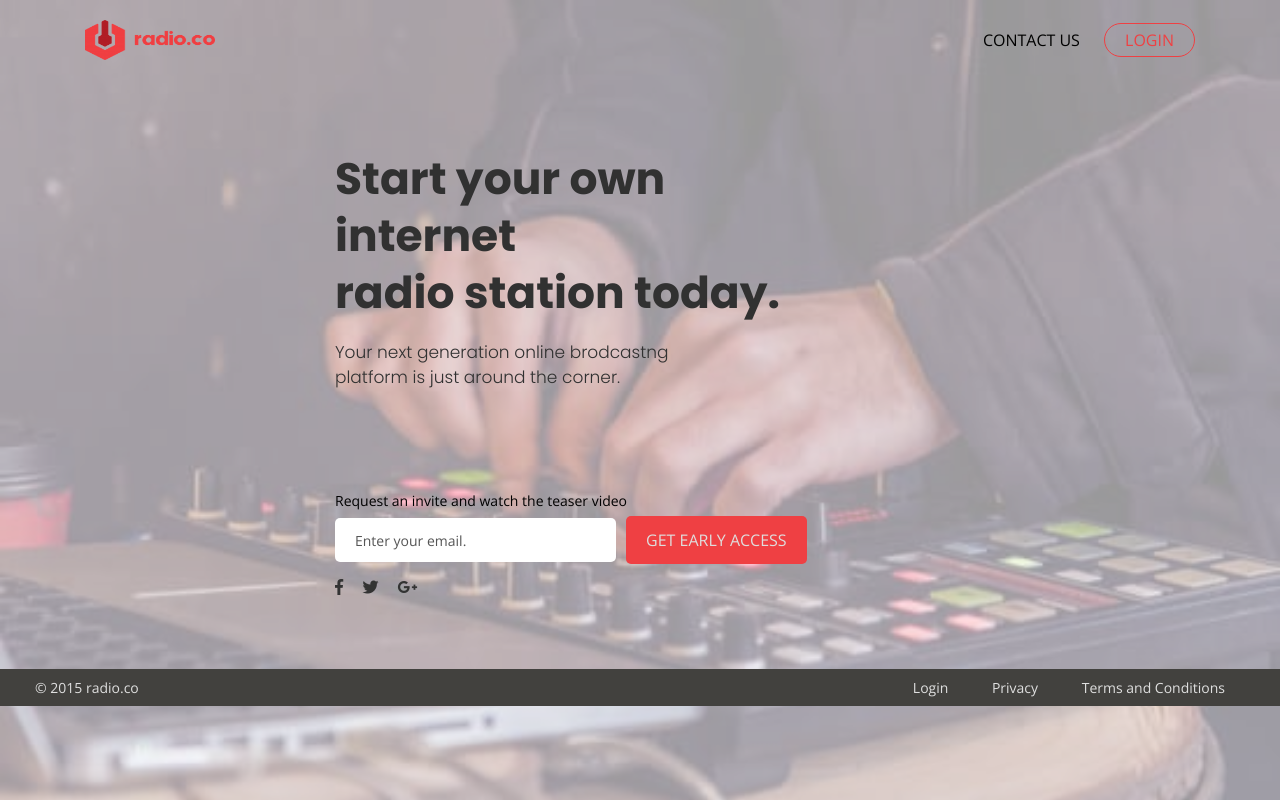
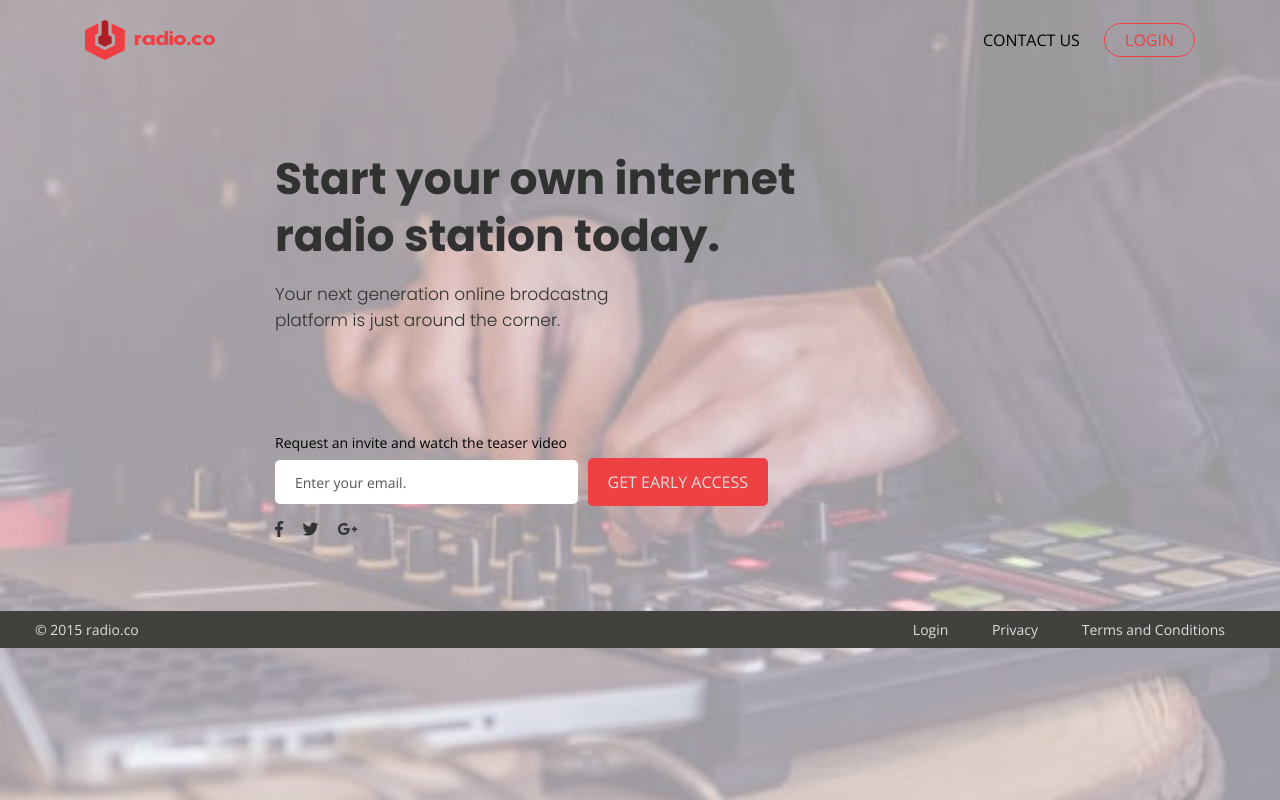
Before and after one commit to Shoykot-Ahamed/task-0035, a plain HTML site: page index.html in a window 1280 px wide. Drawn offline with nearby package versions, Linux system fonts and the light colour scheme.

Commit message:
some code added

```diff
--- a/css/style.css
+++ b/css/style.css
@@ -291,7 +291,7 @@ label {
 	padding: 8px 0;
 }
 .header-area{
-	padding: 20px 0;
+	padding: 20px 40px;
 }
 .header-area ul li a{
 	font-weight: 500;
--- a/index.html
+++ b/index.html
@@ -8,7 +8,7 @@
         <meta name="viewport" content="width=device-width, initial-scale=1">
 
         <link rel="manifest" href="site.webmanifest">
-		<link rel="shortcut icon" type="image/x-icon" href="img/favicon.ico">
+		<link rel="shortcut icon" type="image/x-icon" href="img/tab-logo.png">
         <!-- Place favicon.ico in the root directory -->
 
 		<!-- CSS here -->
@@ -54,14 +54,20 @@
 
 
             <div class="content-area">
-                <div class="col-md-5 offset-3">
+                <div class="container">
+                    <div class="row">
+                        <div class="col-md-6 offset-2">
                             <h1>Start your own internet<br>radio station today.</h1>
                             <h6>Your next generation online brodcastng <br>platform is just around the corner.</h6>
                         </div>
                     </div>
+                </div>
+            </div>
 
             <div class="email-invite">
-                <div class="col-md-5 offset-3">
+                <div class="container">
+                    <div class="row">
+                        <div class="col-md-6 offset-2">
                             <p>Request an invite and watch the teaser video</p>
                             <div class="row">
                                 <div class="col-md-7">
@@ -74,6 +80,8 @@
                             <a href=""><i class="fab fa-facebook-f"></i></a>
                             <a href=""><i class="fab fa-twitter"></i></a>
                             <a href=""><i class="fab fa-google-plus-g"></i></a>
+                        </div>
+                    </div>
                 </div>
             </div>
 
```
Also changed, not shown: img/favicon.ico (deleted), img/tab-logo.png (added). Lines whose indentation alone changed are shown as unchanged.
